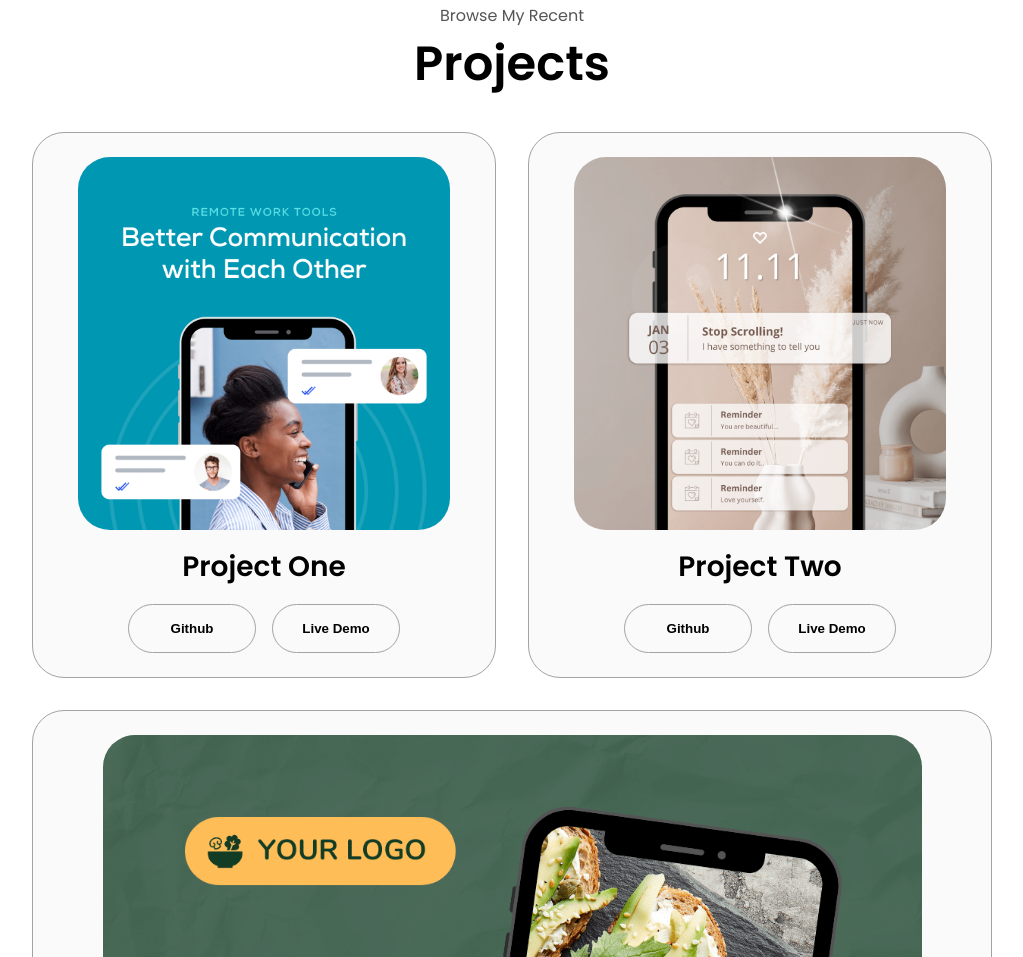
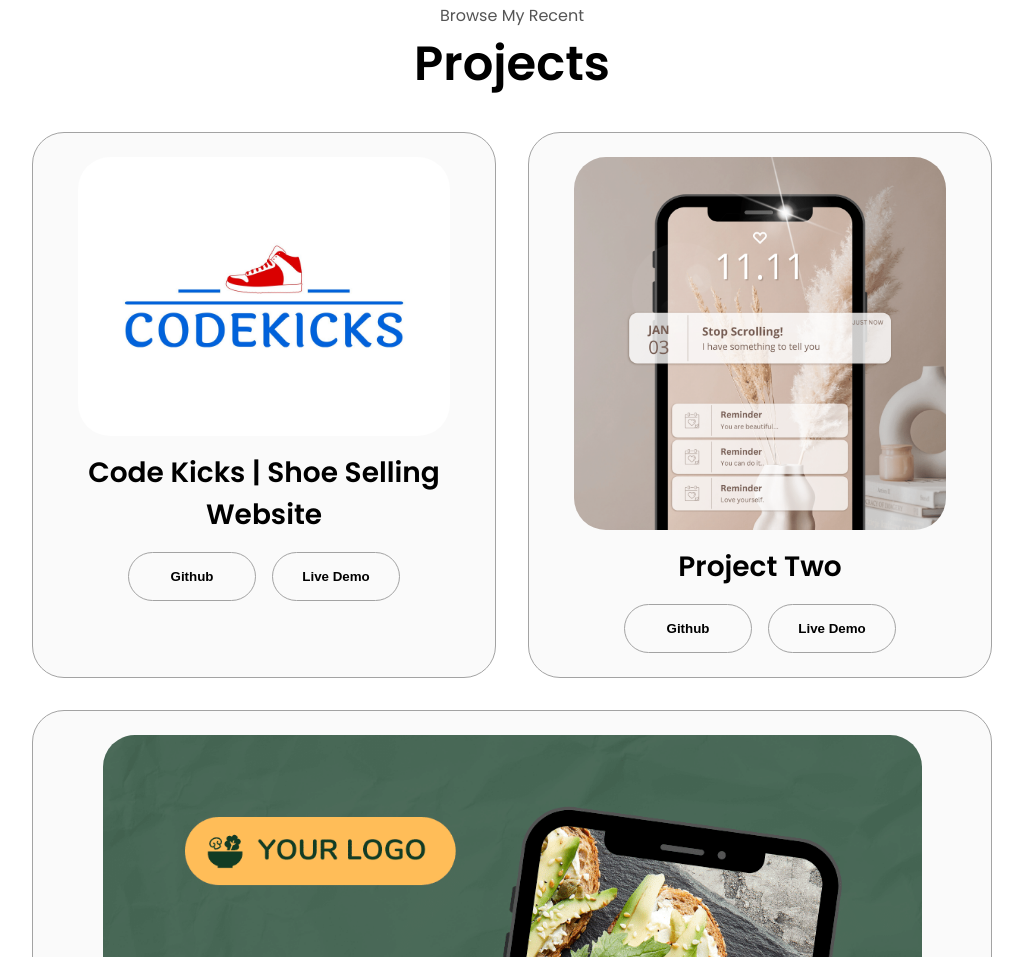
Before and after one commit to anth0nyg2003/anth0nyg2003.github.io, a plain HTML site: page index.html in a window 1280 px wide. Shown: the part 2461-3418 px from the top of the page, without its empty margins (128-1151 px from the left). Drawn offline with Linux system fonts and the light colour scheme.

```diff
--- a/index.html
+++ b/index.html
@@ -269,16 +269,16 @@
           <div class="details-container color-container">
             <div class="article-container">
               <img
-                src="./assets/project-1.png"
+                src="./assets/logo2-2.jpg"
                 alt="Project 1"
                 class="project-img"
               />
             </div>
-            <h2 class="experience-sub-title project-title">Project One</h2>
+            <h2 class="experience-sub-title project-title">Code Kicks | Shoe Selling Website</h2>
             <div class="btn-container">
               <button
                 class="btn btn-color-2 project-btn"
-                onclick="location.href='https://github.com/'"
+                onclick="location.href='https://github.com/rolicus/CodeKicks'"
               >
                 Github
               </button>
```
Also changed, not shown: assets/logo2-2.jpg (added).
